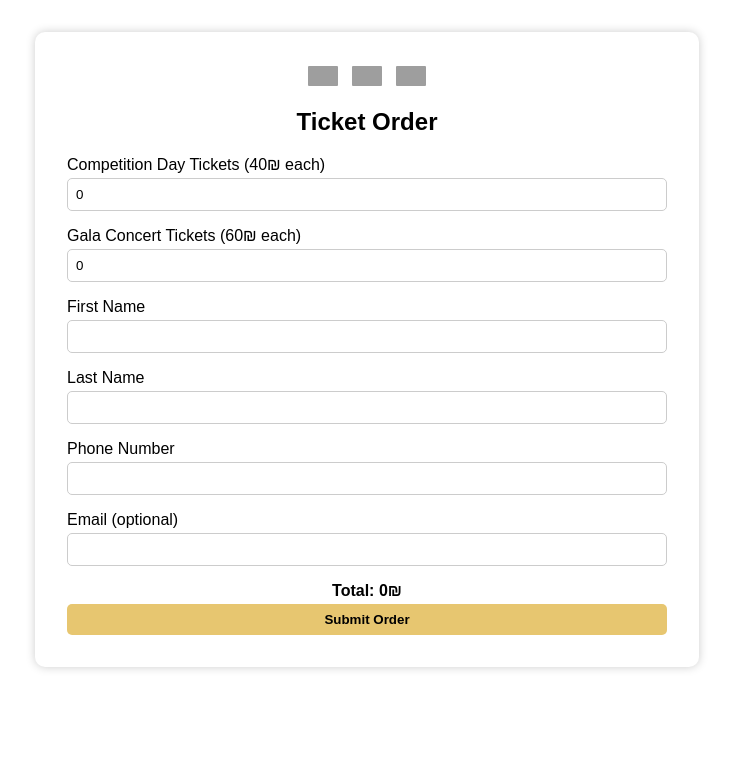
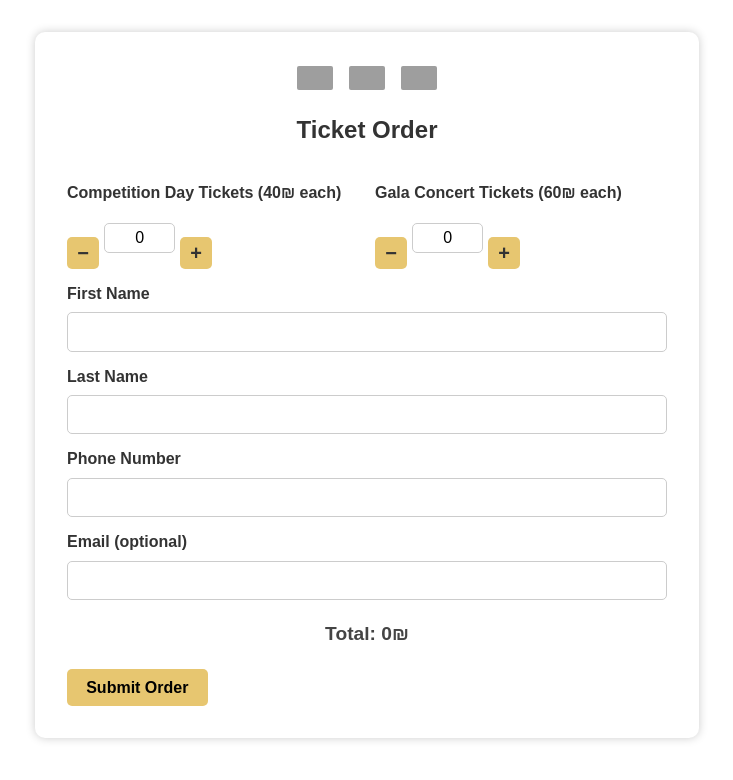
Before and after one commit to 2MMisha/tickets-TVOI, a plain HTML site: page index.html in a window 1280 px wide. Shown: the whole page, without its empty margins (273-1006 px from the left). Drawn offline with Linux system fonts and the light colour scheme; grey boxes are pictures that could not be loaded.

Commit message:
Update index.html

```diff
--- a/index.html
+++ b/index.html
@@ -10,6 +10,7 @@
       background: white;
       margin: 0;
       padding: 2em;
+      color: #333;
     }
     .container {
       max-width: 600px;
@@ -21,45 +22,60 @@
     }
     h2 {
       text-align: center;
+      margin-bottom: 1em;
     }
     label {
       display: block;
       margin-top: 1em;
+      margin-bottom: 0.3em;
+      font-weight: 600;
     }
-    input, button {
+    input[type="text"], input[type="tel"], input[type="email"] {
       width: 100%;
       padding: 0.6em;
       margin-top: 0.3em;
       border-radius: 5px;
       border: 1px solid #ccc;
       box-sizing: border-box;
+      font-size: 1em;
     }
     button {
       background: #e7c670;
       font-weight: bold;
       cursor: pointer;
       border: none;
+      border-radius: 5px;
+      padding: 0.6em 1.2em;
+      font-size: 1em;
+      margin-top: 1.5em;
+      transition: background-color 0.3s ease;
+    }
+    button:hover {
+      background-color: #d4b654;
     }
     .lang-switch {
       display: flex;
       justify-content: center;
-      margin-bottom: 1em;
-      gap: 10px;
+      margin-bottom: 1.5em;
+      gap: 12px;
     }
     .lang-switch img {
-      width: 30px;
-      height: 20px;
+      width: 36px;
+      height: 24px;
       cursor: pointer;
       border: 2px solid transparent;
-      border-radius: 3px;
+      border-radius: 4px;
+      transition: border-color 0.3s ease;
     }
     .lang-switch img:hover {
       border-color: #e7c670;
     }
     .total {
-      font-weight: bold;
-      margin-top: 1em;
+      font-weight: 700;
+      margin-top: 1.2em;
       text-align: center;
+      font-size: 1.2em;
+      color: #444;
     }
     .hidden {
       display: none;
@@ -71,51 +87,124 @@
       from {opacity: 0; transform: translateY(10px);}
       to {opacity: 1; transform: translateY(0);}
     }
+
+    /* Стили для счетчиков */
+    .tickets-row {
+      display: flex;
+      gap: 1em;
+      justify-content: space-between;
+      flex-wrap: wrap;
+    }
+    .ticket-counter {
+      flex: 1 1 48%;
+    }
+    .counter-label {
+      margin-bottom: 0.3em;
+      font-weight: 600;
+    }
+    .counter-input {
+      display: flex;
+      align-items: center;
+      gap: 0.3em;
+    }
+    .counter-input button {
+      width: 32px;
+      height: 32px;
+      padding: 0;
+      font-size: 20px;
+      line-height: 1;
+      display: flex;
+      align-items: center;
+      justify-content: center;
+      user-select: none;
+      background: #e7c670;
+      border: none;
+      border-radius: 5px;
+      color: #333;
+      transition: background-color 0.3s ease;
+    }
+    .counter-input button:hover {
+      background: #d4b654;
+    }
+    .counter-input input[type="number"] {
+      width: 60px;
+      text-align: center;
+      padding: 0.3em;
+      font-size: 16px;
+      border-radius: 5px;
+      border: 1px solid #ccc;
+      -moz-appearance: textfield;
+    }
+    /* Убираем стрелки у input number */
+    input[type=number]::-webkit-inner-spin-button,
+    input[type=number]::-webkit-outer-spin-button {
+      -webkit-appearance: none;
+      margin: 0;
+    }
+    input[type=number] {
+      -moz-appearance: textfield;
+    }
   </style>
 </head>
 <body>
 <div class="container">
 
-  <div class="lang-switch">
-    <img src="https://flagcdn.com/w40/gb.png" alt="EN" onclick="setLang('en')">
-    <img src="https://flagcdn.com/w40/ru.png" alt="RU" onclick="setLang('ru')">
-    <img src="https://flagcdn.com/w40/il.png" alt="HE" onclick="setLang('he')">
+  <div class="lang-switch" role="navigation" aria-label="Language selector">
+    <img src="https://flagcdn.com/w40/gb.png" alt="English" title="English" tabindex="0" onclick="setLang('en')" onkeypress="if(event.key==='Enter'){setLang('en')}">
+    <img src="https://flagcdn.com/w40/ru.png" alt="Русский" title="Русский" tabindex="0" onclick="setLang('ru')" onkeypress="if(event.key==='Enter'){setLang('ru')}">
+    <img src="https://flagcdn.com/w40/il.png" alt="עברית" title="עברית" tabindex="0" onclick="setLang('he')" onkeypress="if(event.key==='Enter'){setLang('he')}">
   </div>
 
   <h2 data-lang-en="Ticket Order" data-lang-ru="Заказ билетов" data-lang-he="הזמנת כרטיסים">Ticket Order</h2>
 
-  <form id="ticketForm" action="https://formsubmit.co/ajax/2mmedia.il@gmail.com" method="POST">
-    <label data-lang-en="Competition Day Tickets (40₪ each)"
+  <form id="ticketForm" action="https://formsubmit.co/ajax/2mmedia.il@gmail.com" method="POST" novalidate>
+    <div class="tickets-row">
+      <div class="ticket-counter">
+        <label class="counter-label"
+               data-lang-en="Competition Day Tickets (40₪ each)"
                data-lang-ru="Билеты на конкурсный день (40₪ за шт.)"
                data-lang-he="כרטיסים ליום התחרות (₪40 כל אחד)">
           Competition Day Tickets (40₪ each)
         </label>
-    <input type="number" name="competition_tickets" min="0" value="0" oninput="calculateTotal()" required>
+        <div class="counter-input">
+          <button type="button" aria-label="Decrease competition tickets" onclick="changeCount('competition_tickets', -1)">−</button>
+          <input type="number" name="competition_tickets" min="0" value="0" oninput="calculateTotal()" required aria-required="true" aria-describedby="competitionHelp">
+          <button type="button" aria-label="Increase competition tickets" onclick="changeCount('competition_tickets', 1)">+</button>
+        </div>
+      </div>
 
-    <label data-lang-en="Gala Concert Tickets (60₪ each)"
+      <div class="ticket-counter">
+        <label class="counter-label"
+               data-lang-en="Gala Concert Tickets (60₪ each)"
                data-lang-ru="Билеты на гала-концерт (60₪ за шт.)"
                data-lang-he="כרטיסים לקונצרט הגאלה (₪60 כל אחד)">
           Gala Concert Tickets (60₪ each)
         </label>
-    <input type="number" name="gala_tickets" min="0" value="0" oninput="calculateTotal()" required>
+        <div class="counter-input">
+          <button type="button" aria-label="Decrease gala tickets" onclick="changeCount('gala_tickets', -1)">−</button>
+          <input type="number" name="gala_tickets" min="0" value="0" oninput="calculateTotal()" required aria-required="true" aria-describedby="galaHelp">
+          <button type="button" aria-label="Increase gala tickets" onclick="changeCount('gala_tickets', 1)">+</button>
+        </div>
+      </div>
+    </div>
 
-    <label data-lang-en="First Name" data-lang-ru="Имя" data-lang-he="שם פרטי">First Name</label>
-    <input type="text" name="first_name" required>
+    <label for="firstName" data-lang-en="First Name" data-lang-ru="Имя" data-lang-he="שם פרטי">First Name</label>
+    <input type="text" id="firstName" name="first_name" required aria-required="true" />
 
-    <label data-lang-en="Last Name" data-lang-ru="Фамилия" data-lang-he="שם משפחה">Last Name</label>
-    <input type="text" name="last_name" required>
+    <label for="lastName" data-lang-en="Last Name" data-lang-ru="Фамилия" data-lang-he="שם משפחה">Last Name</label>
+    <input type="text" id="lastName" name="last_name" required aria-required="true" />
 
-    <label data-lang-en="Phone Number" data-lang-ru="Номер телефона" data-lang-he="מספר טלפון">Phone Number</label>
-    <input type="tel" name="phone" required>
+    <label for="phone" data-lang-en="Phone Number" data-lang-ru="Номер телефона" data-lang-he="מספר טלפון">Phone Number</label>
+    <input type="tel" id="phone" name="phone" required aria-required="true" />
 
-    <label data-lang-en="Email (optional)" data-lang-ru="Email (необязательно)" data-lang-he="אימייל (לא חובה)">
-      Email (optional)
-    </label>
-    <input type="email" name="email">
+    <label for="email" data-lang-en="Email (optional)" data-lang-ru="Email (необязательно)" data-lang-he="אימייל (לא חובה)">Email (optional)</label>
+    <input type="email" id="email" name="email" />
 
     <div class="total" id="totalDisplay">Total: 0₪</div>
-    <input type="hidden" name="calculated_total" id="totalField">
-    <input type="text" name="_honey" style="display:none">
+    <input type="hidden" name="calculated_total" id="totalField" />
+
+    <!-- Honeypot to reduce spam -->
+    <input type="text" name="_honey" style="display:none" />
 
     <button type="submit"
             data-lang-en="Submit Order"
@@ -143,6 +232,7 @@
 </div>
 
 <script>
+  // Функция переключения языков
   const translations = document.querySelectorAll("[data-lang-en]");
   function setLang(lang) {
     translations.forEach(el => {
@@ -151,23 +241,58 @@
     });
   }
 
+  // Подсчет стоимости и скидки
   function calculateTotal() {
     const comp = +document.querySelector('[name="competition_tickets"]').value || 0;
     const gala = +document.querySelector('[name="gala_tickets"]').value || 0;
     let total = comp * 40 + gala * 60;
     const count = comp + gala;
     if (count >= 3) {
-      total = Math.round(total * 0.65); // 35% discount
+      total = Math.round(total * 0.65); // 35% скидка
     }
-    document.getElementById("totalDisplay").textContent = "Total: " + total + "₪";
+    const totalText = {
+      en: `Total: ${total}₪`,
+      ru: `Итого: ${total}₪`,
+      he: `סה"כ: ${total}₪`
+    };
+    // Определяем текущий язык по первому элемента (хак, можно улучшить)
+    let currentLang = 'en';
+    if (translations.length > 0) {
+      currentLang = [...translations].find(el => el.textContent === el.getAttribute("data-lang-ru")) ? 'ru' : 'en';
+      // Проверка для иврита — можно расширить
+      translations.forEach(el => {
+        if (el.textContent === el.getAttribute("data-lang-he")) currentLang = 'he';
+      });
+    }
+    // Вставляем нужный текст в totalDisplay
+    document.getElementById("totalDisplay").textContent = totalText[currentLang];
     document.getElementById("totalField").value = total + "₪";
   }
 
+  // Изменение количества билетов при нажатии +/-
+  function changeCount(name, delta) {
+    const input = document.querySelector(`[name="${name}"]`);
+    let val = +input.value || 0;
+    val += delta;
+    if (val < 0) val = 0;
+    input.value = val;
+    calculateTotal();
+  }
+
+  // Обновляем цену при загрузке
   calculateTotal();
 
+  // Отправка формы через AJAX
   document.getElementById("ticketForm").addEventListener("submit", function (e) {
     e.preventDefault();
     const form = e.target;
+    // Проверим, что заказ хотя бы 1 билет
+    const comp = +form.querySelector('[name="competition_tickets"]').value || 0;
+    const gala = +form.querySelector('[name="gala_tickets"]').value || 0;
+    if (comp + gala === 0) {
+      alert("Please select at least one ticket / Пожалуйста, выберите хотя бы один билет / אנא בחר לפחות כרטיס אחד");
+      return;
+    }
     const data = new FormData(form);
     fetch(form.action, {
       method: "POST",
@@ -181,16 +306,23 @@
       } else {
         alert("There was a problem sending the form.");
       }
+    }).catch(() => {
+      alert("There was a problem sending the form.");
     });
   });
 
+  // Сброс формы для нового заказа
   function resetForm() {
     const form = document.getElementById("ticketForm");
     form.reset();
     calculateTotal();
     form.classList.remove("hidden");
     document.getElementById("thankYou").classList.add("hidden");
+    document.getElementById("thankYou").classList.remove("fade");
   }
+
+  // Изначально устанавливаем язык английский
+  setLang('en');
 </script>
 </body>
 </html>
```
Lines whose indentation alone changed are shown as unchanged.
